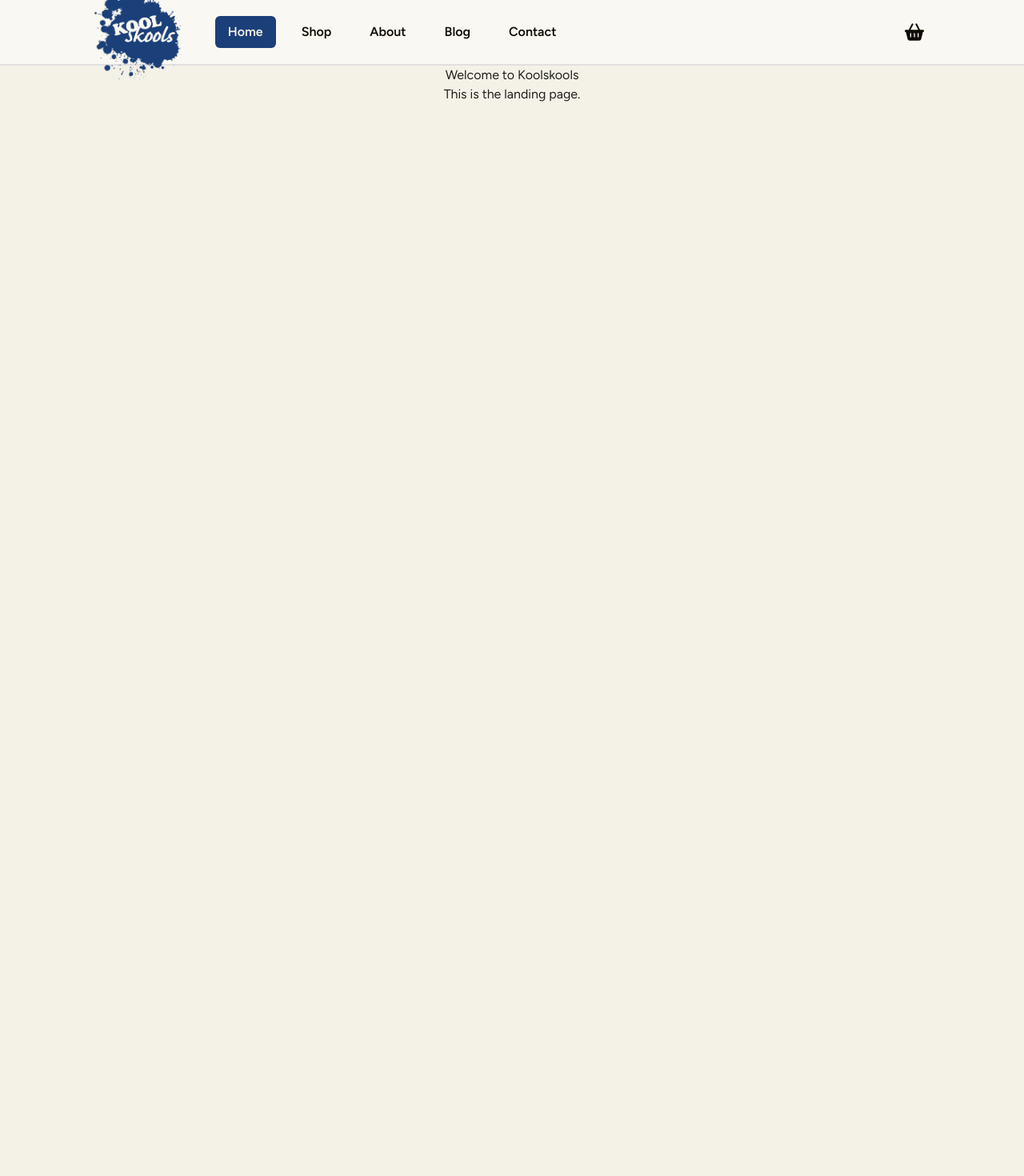
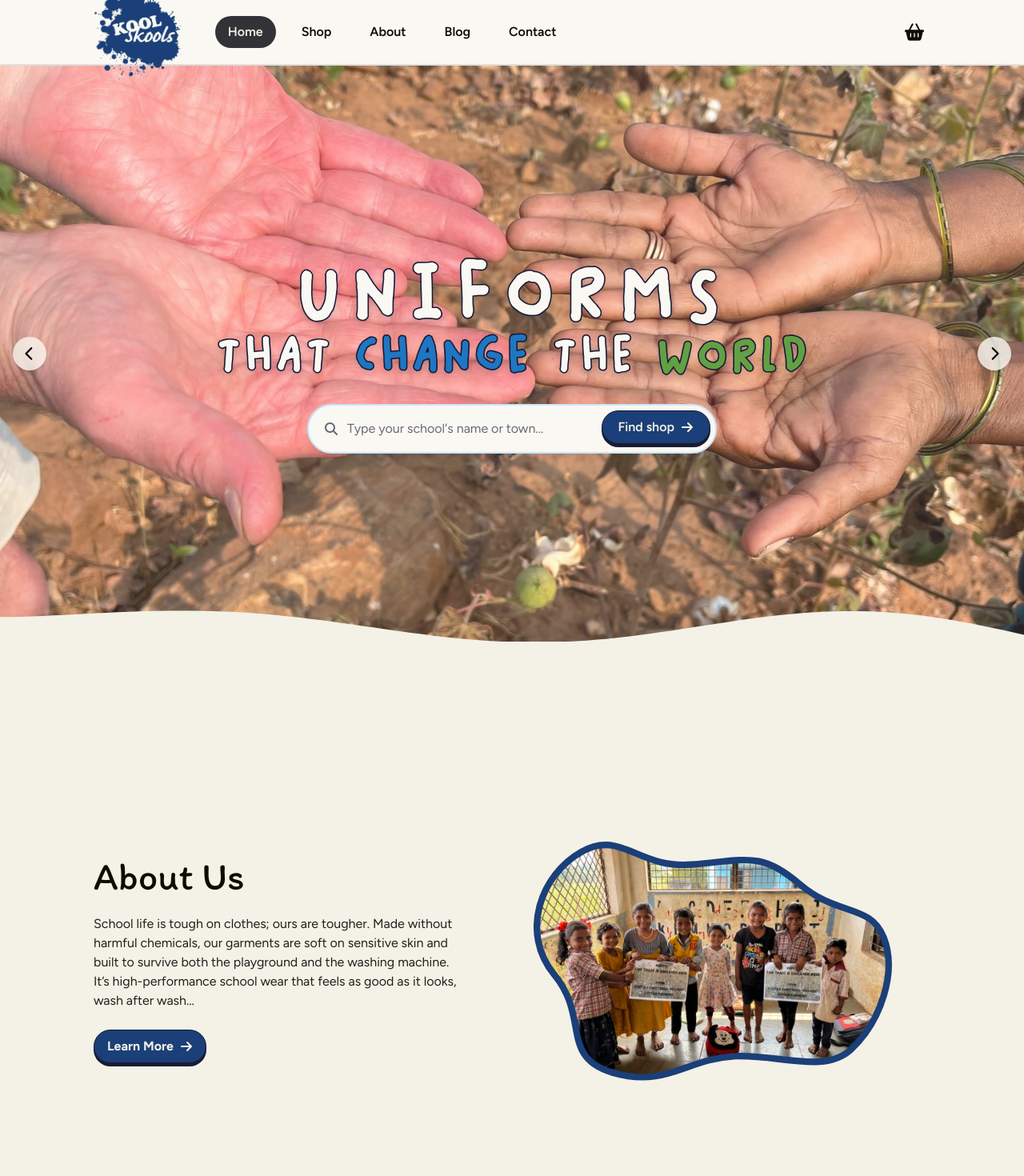
Before and after one commit to tamrachan/koolskools-website, a React (Vite) app in the folder KoolSkools-website/: page / in a window 1280 px wide. Shown: the top 1470 px of the page at 80% size. Before the commit the page ends 800 px from the top, so only its background shows below. Built offline with nearby package versions, Linux system fonts and the light colour scheme.

Commit message:
Add placeholder Hero and About Us sections to home page

```diff
--- /dev/null
+++ b/KoolSkools-website/src/components/BlobFrame.tsx
@@ -0,0 +1,44 @@
+import { useId } from 'react';
+
+/* Ripped directly from the figma vector */
+const BLOB_PATH =
+    'M338.158 49.1338C454.094 39.603 487.302 20.6023 567.636 89.7974C650.118 160.843 720.266 131.913 749.254 205.227C778.242 278.542 743.788 384.82 678.92 445.009C622.091 497.739 523.303 454.854 432.092 459.248C326.1 464.353 284.804 527.724 170.272 494.885C55.7397 462.046 119.774 376.012 44.6241 285.173C-30.526 194.334 16.2229 70.1931 102.259 21.9524C188.295 -26.2883 222.221 58.6645 338.158 49.1338Z';
+
+const WIDTH = 767;
+const HEIGHT = 512;
+const STROKE_WIDTH = 14;
+
+type BlobFrameProps = {
+    src: string;
+    alt: string;
+    className?: string;
+};
+
+/** A blob-shaped frame for displaying images like the one in About Us */
+function BlobFrame({ src, alt, className = '' }: BlobFrameProps) {
+    // Strip the characters React pads ids with as they are not safe inside url(#…)
+    const clipId = `blob-${useId().replace(/[^a-zA-Z0-9_-]/g, '')}`;
+
+    return (
+        <svg
+            viewBox={`0 0 ${WIDTH} ${HEIGHT}`}
+            role="img"
+            aria-label={alt}
+            className={`h-auto w-full ${className}`}
+        >
+            <clipPath id={clipId}>
+                <path d={BLOB_PATH} />
+            </clipPath>
+            <image
+                href={src}
+                width={WIDTH}
+                height={HEIGHT}
+                preserveAspectRatio="xMidYMid slice"
+                clipPath={`url(#${clipId})`}
+            />
+            <path d={BLOB_PATH} fill="none" strokeWidth={STROKE_WIDTH} className="stroke-accent" />
+        </svg>
+    );
+}
+
+export default BlobFrame;
--- /dev/null
+++ b/KoolSkools-website/src/components/GoToButton.tsx
@@ -0,0 +1,12 @@
+import { FaArrowRight } from "react-icons/fa6";
+
+function GoToButton({ href, children }: { href: string; children: React.ReactNode }) {
+    return (
+        <a href={href} className="pressable flex w-fit bg-accent text-bg font-bold border border-accent-dark rounded-full px-4 py-2">
+            {children}
+            <FaArrowRight className="inline-block ml-2 mt-1" />
+        </a>
+    );
+}
+
+export default GoToButton;
--- a/KoolSkools-website/src/components/NavBar.tsx
+++ b/KoolSkools-website/src/components/NavBar.tsx
@@ -1,6 +1,7 @@
 import { useState } from 'react';
 import { NavLink } from 'react-router-dom';
 import { FaBasketShopping } from 'react-icons/fa6';
+import { FaBars } from 'react-icons/fa6';
 import logo from '../assets/logo.png';
 
 const navLinks = [
@@ -15,7 +16,7 @@ export default function NavBar() {
   const [menuOpen, setMenuOpen] = useState(false);
 
   return (
-    <nav className="full-bleed sticky top-0 z-100 border-b-2 border-muted bg-surface">
+    <nav className="sticky top-0 z-100 border-b-2 border-muted bg-surface">
       <div className="mx-auto flex h-20 w-full max-w-[1126px] items-center justify-between px-10 md:justify-start md:gap-10">
         <NavLink to="/" className="self-start">
           <img src={logo} alt="Koolskools" className="h-26 max-md:h-22 w-auto" />
@@ -34,8 +35,8 @@ export default function NavBar() {
                 to={to}
                 end={to === '/'}
                 className={({ isActive }) =>
-                  `block rounded-md px-4 py-2 text-md font-semibold no-underline transition-colors hover:bg-accent hover:text-bg ${
-                    isActive ? 'bg-accent text-bg' : 'text-heading'
+                  `block rounded-full px-4 py-2 text-md font-semibold no-underline transition-colors hover:bg-accent hover:text-bg ${
+                    isActive ? 'bg-border text-bg' : 'text-heading'
                   }`
                 }
                 onClick={() => setMenuOpen(false)}
@@ -60,14 +61,12 @@ export default function NavBar() {
           </NavLink>
 
           <button
-            className="flex cursor-pointer flex-col gap-[5px] border-none bg-transparent p-1 max-md:flex md:hidden"
+            className="flex cursor-pointer border-none bg-transparent p-1 max-md:flex md:hidden"
             aria-label="Toggle navigation"
             aria-expanded={menuOpen}
             onClick={() => setMenuOpen((prev) => !prev)}
           >
-            <span className="block h-0.5 w-6 rounded-md bg-accent transition" />
-            <span className="block h-0.5 w-6 rounded-md bg-accent transition" />
-            <span className="block h-0.5 w-6 rounded-md bg-accent transition" />
+            <FaBars className="text-2xl" />
           </button>
         </div>
       </div>
--- /dev/null
+++ b/KoolSkools-website/src/components/SchoolSearch.tsx
@@ -0,0 +1,45 @@
+import { useState, type SubmitEvent } from 'react';
+import { useNavigate } from 'react-router-dom';
+import { FaArrowRight, FaMagnifyingGlass } from 'react-icons/fa6';
+
+function SchoolSearch() {
+    const [query, setQuery] = useState('');
+    const navigate = useNavigate();
+
+    function handleSubmit(event: SubmitEvent<HTMLFormElement>) {
+        event.preventDefault();
+        const school = query.trim();
+        if (!school) return;
+        navigate(`/shop?school=${encodeURIComponent(school)}`); /** Placeholder!! */
+    }
+
+    return (
+        <form
+            role="search"
+            onSubmit={handleSubmit}
+            className="flex w-full max-w-lg items-center gap-3 rounded-full bg-surface py-1.5 pr-1.5 pl-5 shadow-lg shadow-accent-dark/10 border-2 border-accent-subtle"
+        >
+            <FaMagnifyingGlass className="shrink-0 text-inactive" aria-hidden="true" />
+            <label htmlFor="school-search" className="sr-only">
+                Find your school
+            </label>
+            <input
+                id="school-search"
+                type="search"
+                value={query}
+                onChange={(event) => setQuery(event.target.value)}
+                placeholder="Type your school's name or town..."
+                className="min-w-0 flex-1 border-none bg-transparent py-2 text-body outline-none placeholder:text-inactive"
+            />
+            <button
+                type="submit"
+                className="pressable flex shrink-0 cursor-pointer items-center gap-2 rounded-full border border-accent-dark bg-accent px-5 py-2 font-semibold text-bg"
+            >
+                Find shop
+                <FaArrowRight aria-hidden="true" />
+            </button>
+        </form>
+    );
+}
+
+export default SchoolSearch;
--- a/KoolSkools-website/src/index.css
+++ b/KoolSkools-website/src/index.css
@@ -94,11 +94,53 @@
   box-sizing: border-box;
 }
 
-/* Utility for edge-to-edge width. #root constrains to 1126px:
-  Re-constrain any inner content manually where needed. */
-@utility full-bleed {
-  width: 100vw;
-  margin-inline: calc(50% - 50vw);
+/* Physical looking buttons
+ * Hovering lifts, pressing pushes them flat
+ * The bottom edge of the shadow stays on the same line in all three states
+ * Nothing here affects layout, neighbouring content is never moved
+ */
+@utility pressable {
+  --pressable-lift: 4px;
+  --pressable-hover: 2px;
+  --pressable-shadow: var(--color-accent-dark);
+
+  /* Reserve the space the shadow occupies
+   * Trim the button's own vertical padding by the same amount if the footprint
+   * has to stay unchanged. */
+  margin-bottom: var(--pressable-lift);
+
+  translate: 0 0;
+  box-shadow: 0 var(--pressable-lift) 0 var(--pressable-shadow);
+  transition:
+    translate 120ms ease-out,
+    box-shadow 120ms ease-out;
+
+  @media (hover: hover) {
+    &:hover {
+      translate: 0 calc(-1 * var(--pressable-hover));
+      box-shadow: 0 calc(var(--pressable-lift) + var(--pressable-hover)) 0 var(--pressable-shadow);
+    }
+  }
+
+  &:focus-visible {
+    translate: 0 calc(-1 * var(--pressable-hover));
+    box-shadow: 0 calc(var(--pressable-lift) + var(--pressable-hover)) 0 var(--pressable-shadow);
+  }
+
+  &:active {
+    translate: 0 var(--pressable-lift);
+    box-shadow: 0 0 0 var(--pressable-shadow);
+    transition-duration: 50ms;
+  }
+
+  @media (prefers-reduced-motion: reduce) {
+    &,
+    &:hover,
+    &:focus-visible,
+    &:active {
+      transition: none;
+    }
+  }
 }
 
 body {
@@ -110,9 +152,7 @@ body {
 
 #root {
   width: 100%;
-  max-width: 1126px;
   margin-inline: auto;
-  padding-inline: 2.5rem;
   min-height: 100svh;
   display: flex;
   flex-direction: column;
--- a/KoolSkools-website/src/pages/Home.tsx
+++ b/KoolSkools-website/src/pages/Home.tsx
@@ -1,10 +1,84 @@
+import Carousel from "../components/Carousel";
+import SchoolSearch from "../components/SchoolSearch";
+import SectionDivider from "../components/SectionDivider";
+import BlobFrame from "../components/BlobFrame";
+import GoToButton from "../components/GoToButton";
+import handsImage from "../assets/images/hands_IMG_8681.jpeg";
+import aboutImage from "../assets/images/school_IMG_8175.jpeg";
+
+
 function Home() {
-  return (
-    <>
-      <h1>Welcome to Koolskools</h1>
-      <p>This is the landing page.</p>
-    </>
-  );
+    return (
+        <>
+            {/* Hero */}
+            <section className="h-[calc(100svh-5rem)]">
+                <Carousel
+                    className="h-full"
+                    label="Uniforms that change the world"
+                    images={[
+                        <img src={handsImage} alt="Hands" className="opacity-85" />,
+                        <img src={aboutImage} alt="Schoolchildren" className="opacity-85" />
+                    ]}
+                >
+                    <h1 className="flex flex-col font-quote uppercase leading-[0.85] text-surface drop-shadow-lg drop-shadow-accent-dark/15 [-webkit-text-stroke:0.2em_var(--color-accent-dark)] [paint-order:stroke_fill]">
+                        <span className="text-6xl tracking-[0.08em] md:text-8xl">Uniforms</span>
+                        <span className="text-4xl md:text-6xl">
+                            That <span className="text-accent-light">Change</span> The{" "}
+                            <span className="text-green">World</span>
+                        </span>
+                    </h1>
+                    <SchoolSearch />
+                </Carousel>
+            </section>
+
+            {/* About Us */}
+            <section className="relative flex min-h-svh items-center bg-bg">
+                <SectionDivider fill="fill-bg" />
+                <div className="mx-auto grid w-full max-w-[1126px] items-center gap-12 px-10 py-20 text-left md:grid-cols-[1fr_1.2fr]">
+                    <div className="flex flex-col gap-6">
+                        <h2 className="font-heading text-5xl text-heading">
+                            About Us
+                        </h2>
+                        <p className="text-md/6 text-body">
+                            School life is tough on clothes; ours are tougher. Made without harmful
+                            chemicals, our garments are soft on sensitive skin and built to survive
+                            both the playground and the washing machine. It’s high-performance school
+                            wear that feels as good as it looks, wash after wash...
+                        </p>
+                        <GoToButton href="/about">Learn More</GoToButton>
+                    </div>
+                    <BlobFrame
+                        src={aboutImage}
+                        alt="Eight schoolchildren holding up signs saying 'Happy Fairtrade in Education Week'"
+                        className="mx-auto max-w-md"
+                    />
+                </div>
+            </section>
+
+            {/* The Journey — placeholder */}
+            <section className="relative flex min-h-svh items-center justify-center bg-accent-subtle">
+                <SectionDivider fill="fill-accent-subtle" flip />
+                <p className="rounded-2xl border-2 border-dashed border-inactive px-10 py-8 font-heading text-3xl text-inactive">
+                    The Journey
+                </p>
+            </section>
+
+            {/* Join The Revolution — placeholder */}
+            <section className="relative flex min-h-svh items-center justify-center bg-sky">
+                <SectionDivider fill="fill-sky" />
+                <p className="rounded-2xl border-2 border-dashed border-surface/70 px-10 py-8 font-heading text-3xl text-surface">
+                    Join The Revolution
+                </p>
+            </section>
+
+            {/* Footer — placeholder */}
+            <footer className="flex min-h-80 items-center justify-center bg-border">
+                <p className="rounded-2xl border-2 border-dashed border-inactive px-10 py-8 font-heading text-3xl text-muted">
+                    Footer
+                </p>
+            </footer>
+        </>
+    );
 }
 
 export default Home;
```
